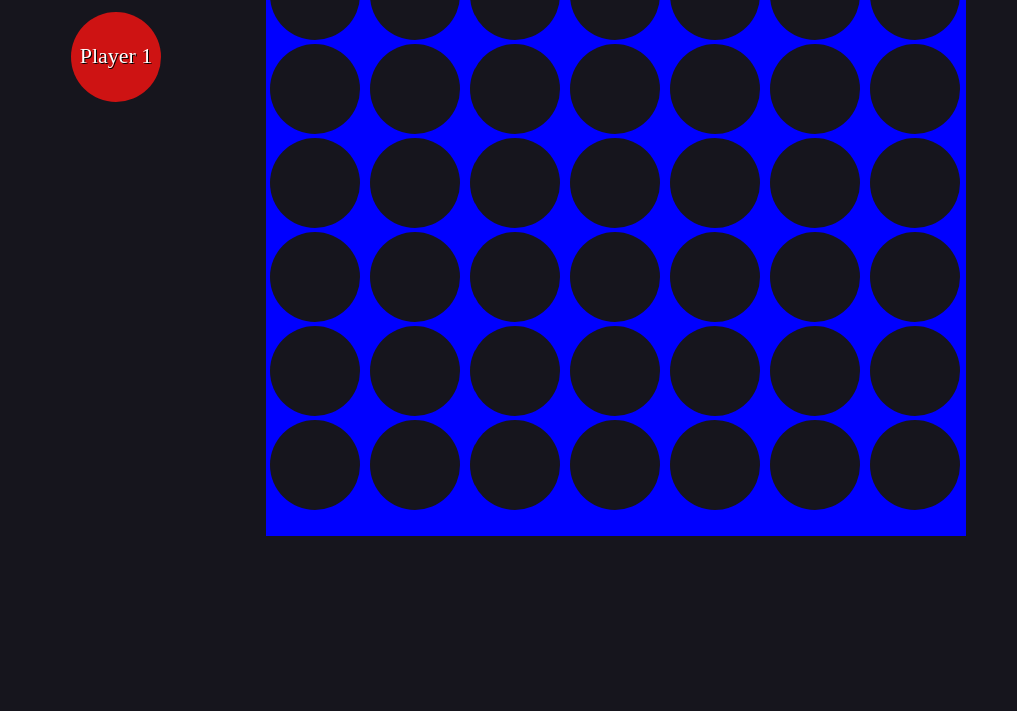
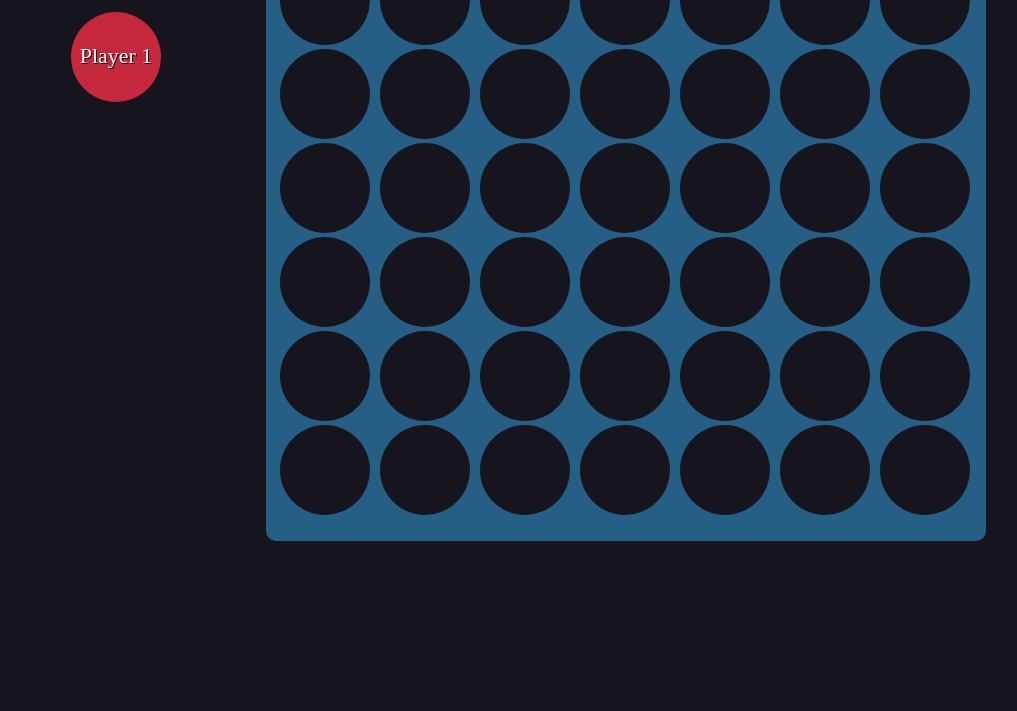
Before and after one commit to w-A-L-L-e/connect-four, a plain HTML site: page index.html in a window 1280 px wide. Shown: the part 89-800 px from the top of the page, without its empty margins (34-1051 px from the left). Drawn offline with Linux system fonts and the light colour scheme.

Commit message:
update the colors to be less harsh with coolors.co

```diff
--- a/connect4.css
+++ b/connect4.css
@@ -1,6 +1,13 @@
+/*
+ * restyled with coolors.co
+ *  blue:   #FFC857
+ *  yellow: #FFC857
+ *  red:    #C5283D
+ *  background: #16151d;
+ * */
 body {
   background-color: #16151d;
-  color: blue;
+  color: #255F85;
   margin: auto;
 }
 
@@ -45,15 +52,18 @@ body {
   margin-right: auto;
   text-align: center;
   width: 710px;
+  background-color: #255F85;
+  padding-left: 10px;
+  border-radius: 10px;
 }
 
 
 .column {
-  padding-top: 15px;
+  padding-top: 20px;
   width: 100px;
   height: 590px;
   float: left;
-  background-color: blue;
+  background-color: #255F85;
 }
 
 .cell {
@@ -63,13 +73,13 @@ body {
   border-radius: 50%;
   margin-left: 4px;
   margin-top: 4px;
-  transition: background-color 0.3s;
+  transition: background-color 0.2s;
 }
 
 .cell.player1 {
-  background-color: #ce1313;
+  background-color: #C5283D;
 }
 
 .cell.player2 {
-  background-color: #ffe001;
+  background-color: #FFC857;
 }
```
Also changed, not shown: screens/screenshot1.jpg.
